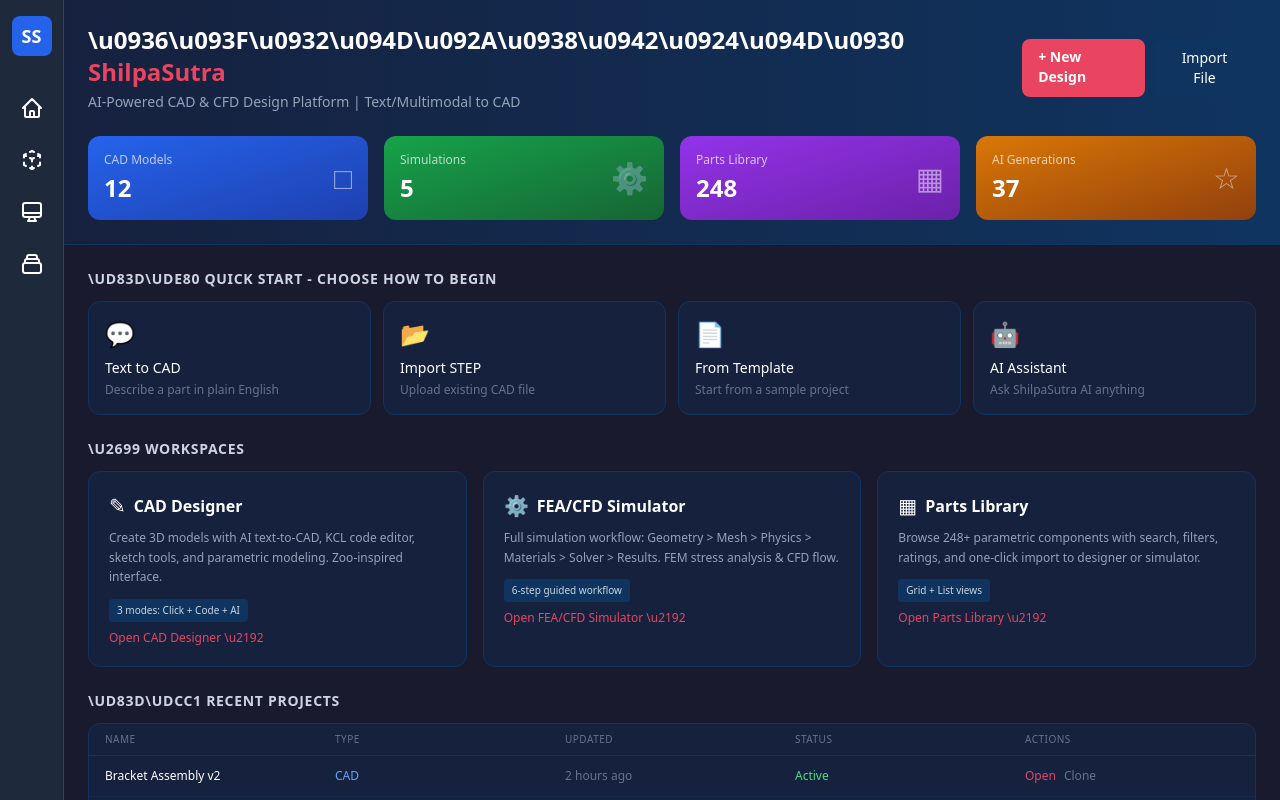
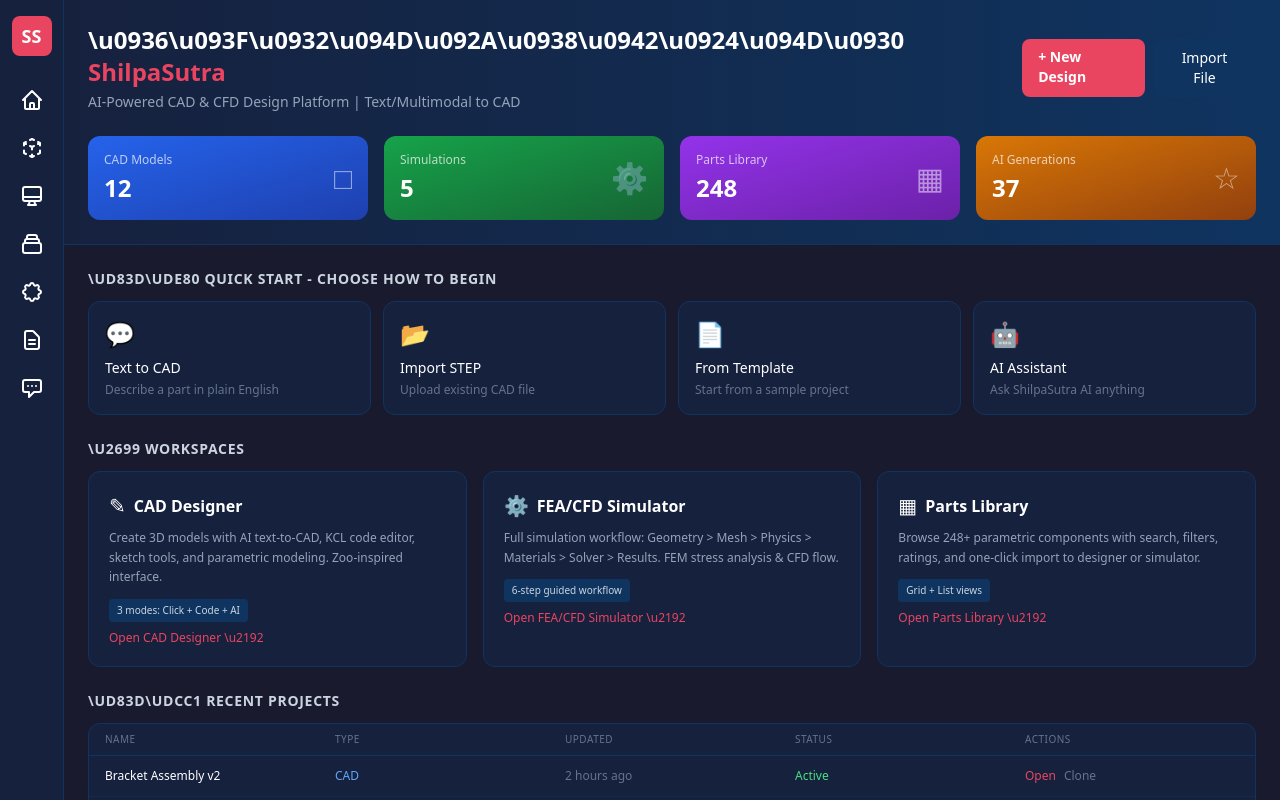
Before and after one commit to ganeshgowri-ASA/ShilpaSutra, a Next.js app: page / in a window 1280 px wide. Built offline with nearby package versions, Linux system fonts and the light colour scheme.

Commit message:
Enhance layout: add Assembly, Drawings, Text-to-CAD nav + fix styling

```diff
--- a/src/app/layout.tsx
+++ b/src/app/layout.tsx
@@ -3,38 +3,37 @@
 
 export const metadata: Metadata = {
   title: "ShilpaSutra - AI CAD & CFD Platform",
-  description: "AI-powered Text/Multimodal to CAD & CFD platform with conversational design agent",
+  description: "AI-powered Text/Multimodal to CAD & CFD platform with conversational design agent, parametric modeling, FEM & simulation.",
 };
+
+const navItems = [
+  { href: "/", label: "Dashboard", icon: "M3 12l2-2m0 0l7-7 7 7M5 10v10a1 1 0 001 1h3m10-11l2 2m-2-2v10a1 1 0 01-1 1h-3m-6 0a1 1 0 001-1v-4a1 1 0 011-1h2a1 1 0 011 1v4a1 1 0 001 1m-6 0h6" },
+  { href: "/designer", label: "CAD Designer", icon: "M14 10l-2 1m0 0l-2-1m2 1v2.5M20 7l-2 1m2-1l-2-1m2 1v2.5M14 4l-2-1-2 1M4 7l2-1M4 7l2 1M4 7v2.5M12 21l-2-1m2 1l2-1m-2 1v-2.5M6 18l-2-1v-2.5M18 18l2-1v-2.5" },
+  { href: "/simulator", label: "FEA/CFD Simulator", icon: "M9.75 17L9 20l-1 1h8l-1-1-.75-3M3 13h18M5 17h14a2 2 0 002-2V5a2 2 0 00-2-2H5a2 2 0 00-2 2v10a2 2 0 002 2z" },
+  { href: "/library", label: "Parts Library", icon: "M19 11H5m14 0a2 2 0 012 2v6a2 2 0 01-2 2H5a2 2 0 01-2-2v-6a2 2 0 012-2m14 0V9a2 2 0 00-2-2M5 11V9a2 2 0 012-2m0 0V5a2 2 0 012-2h6a2 2 0 012 2v2M7 7h10" },
+  { href: "/assembly", label: "Assembly", icon: "M10.325 4.317c.426-1.756 2.924-1.756 3.35 0a1.724 1.724 0 002.573 1.066c1.543-.94 3.31.826 2.37 2.37a1.724 1.724 0 001.066 2.573c1.756.426 1.756 2.924 0 3.35a1.724 1.724 0 00-1.066 2.573c.94 1.543-.826 3.31-2.37 2.37a1.724 1.724 0 00-2.573 1.066c-.426 1.756-2.924 1.756-3.35 0a1.724 1.724 0 00-2.573-1.066c-1.543.94-3.31-.826-2.37-2.37a1.724 1.724 0 00-1.066-2.573c-1.756-.426-1.756-2.924 0-3.35a1.724 1.724 0 001.066-2.573c-.94-1.543.826-3.31 2.37-2.37.996.608 2.296.07 2.572-1.065z" },
+  { href: "/drawings", label: "2D Drawings", icon: "M9 12h6m-6 4h6m2 5H7a2 2 0 01-2-2V5a2 2 0 012-2h5.586a1 1 0 01.707.293l5.414 5.414a1 1 0 01.293.707V19a2 2 0 01-2 2z" },
+  { href: "/text-to-cad", label: "Text to CAD", icon: "M8 10h.01M12 10h.01M16 10h.01M9 16H5a2 2 0 01-2-2V6a2 2 0 012-2h14a2 2 0 012 2v8a2 2 0 01-2 2h-5l-5 5v-5z" },
+];
 
 export default function RootLayout({ children }: { children: React.ReactNode }) {
   return (
     <html lang="en" className="dark">
-      <body className="min-h-screen bg-surface text-white antialiased">
+      <body className="min-h-screen bg-[#0d1117] text-white antialiased">
         <div className="flex h-screen">
-          {/* Sidebar */}
-          <aside className="w-16 bg-surface-light border-r border-gray-700 flex flex-col items-center py-4 gap-4">
-            <div className="w-10 h-10 bg-brand-600 rounded-lg flex items-center justify-center font-bold text-lg">
-              SS
-            </div>
-            <nav className="flex flex-col gap-3 mt-4">
-              <a href="/" className="p-2 rounded-lg hover:bg-surface-lighter transition" title="Dashboard">
-                <svg className="w-6 h-6" fill="none" stroke="currentColor" viewBox="0 0 24 24"><path strokeLinecap="round" strokeLinejoin="round" strokeWidth={2} d="M3 12l2-2m0 0l7-7 7 7M5 10v10a1 1 0 001 1h3m10-11l2 2m-2-2v10a1 1 0 01-1 1h-3m-6 0a1 1 0 001-1v-4a1 1 0 011-1h2a1 1 0 011 1v4a1 1 0 001 1m-6 0h6" /></svg>
-              </a>
-              <a href="/designer" className="p-2 rounded-lg hover:bg-surface-lighter transition" title="CAD Designer">
-                <svg className="w-6 h-6" fill="none" stroke="currentColor" viewBox="0 0 24 24"><path strokeLinecap="round" strokeLinejoin="round" strokeWidth={2} d="M14 10l-2 1m0 0l-2-1m2 1v2.5M20 7l-2 1m2-1l-2-1m2 1v2.5M14 4l-2-1-2 1M4 7l2-1M4 7l2 1M4 7v2.5M12 21l-2-1m2 1l2-1m-2 1v-2.5M6 18l-2-1v-2.5M18 18l2-1v-2.5" /></svg>
-              </a>
-              <a href="/simulator" className="p-2 rounded-lg hover:bg-surface-lighter transition" title="CFD Simulator">
-                <svg className="w-6 h-6" fill="none" stroke="currentColor" viewBox="0 0 24 24"><path strokeLinecap="round" strokeLinejoin="round" strokeWidth={2} d="M9.75 17L9 20l-1 1h8l-1-1-.75-3M3 13h18M5 17h14a2 2 0 002-2V5a2 2 0 00-2-2H5a2 2 0 00-2 2v10a2 2 0 002 2z" /></svg>
-              </a>
-              <a href="/library" className="p-2 rounded-lg hover:bg-surface-lighter transition" title="Parts Library">
-                <svg className="w-6 h-6" fill="none" stroke="currentColor" viewBox="0 0 24 24"><path strokeLinecap="round" strokeLinejoin="round" strokeWidth={2} d="M19 11H5m14 0a2 2 0 012 2v6a2 2 0 01-2 2H5a2 2 0 01-2-2v-6a2 2 0 012-2m14 0V9a2 2 0 00-2-2M5 11V9a2 2 0 012-2m0 0V5a2 2 0 012-2h6a2 2 0 012 2v2M7 7h10" /></svg>
-              </a>
+          <aside className="w-16 bg-[#16213e] border-r border-[#0f3460] flex flex-col items-center py-4 gap-2 flex-shrink-0">
+            <div className="w-10 h-10 bg-[#e94560] rounded-lg flex items-center justify-center font-bold text-lg">SS</div>
+            <nav className="flex flex-col gap-2 mt-4">
+              {navItems.map(item => (
+                <a key={item.href} href={item.href} className="p-2 rounded-lg hover:bg-[#0f3460] transition" title={item.label}>
+                  <svg className="w-6 h-6" fill="none" stroke="currentColor" viewBox="0 0 24 24">
+                    <path strokeLinecap="round" strokeLinejoin="round" strokeWidth={2} d={item.icon} />
+                  </svg>
+                </a>
+              ))}
             </nav>
           </aside>
-          {/* Main Content */}
-          <main className="flex-1 overflow-hidden">
-            {children}
-          </main>
+          <main className="flex-1 overflow-hidden">{children}</main>
         </div>
       </body>
     </html>
```
